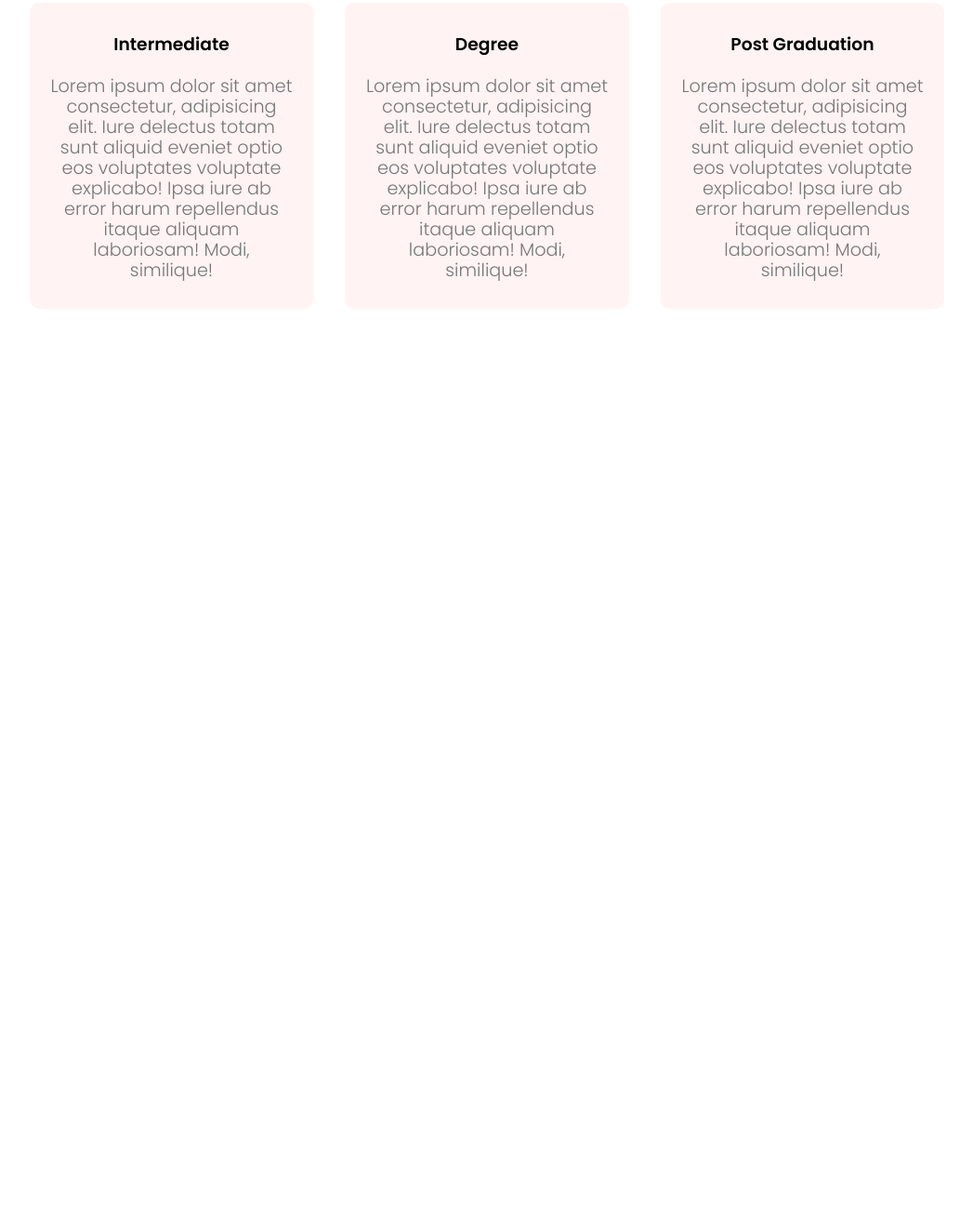
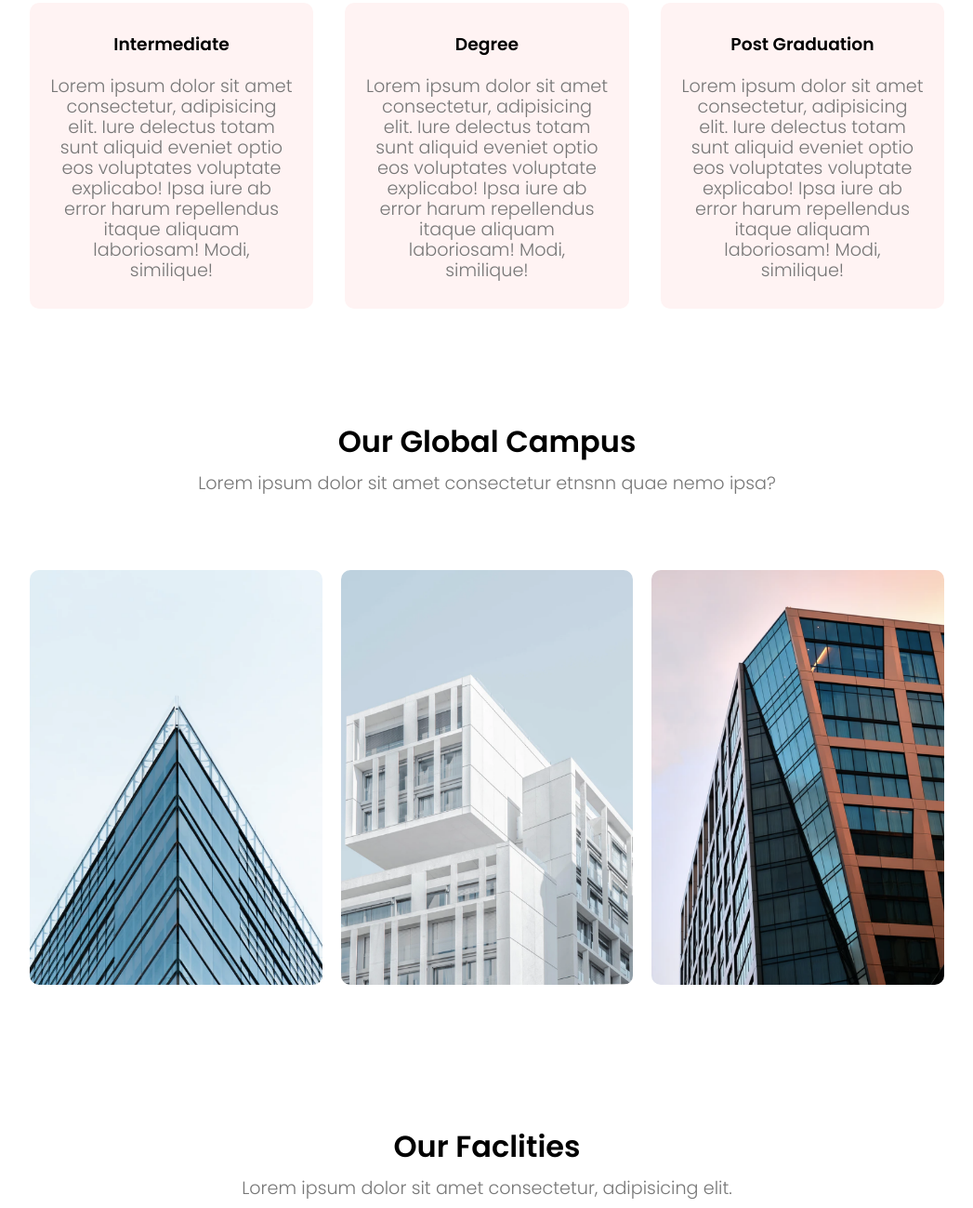
Before and after one commit to rastogiyash29/MyWebsite, a plain HTML site: page index.html in a window 1280 px wide. Shown: the part 1058-2357 px from the top of the page at 93% size, without its empty margins (116-1163 px from the left). Before the commit the page ends 1459 px from the top, so only its background shows below. Drawn offline with Linux system fonts and the light colour scheme.

```diff
--- a/index.html
+++ b/index.html
@@ -73,7 +73,40 @@
         </div>
     </Section>
 
+    <!-- Campus  -->
 
+    <Section class="campus">
+        <h1>Our Global Campus</h1>
+        <p>Lorem ipsum dolor sit amet consectetur etnsnn quae nemo ipsa?</p>
+
+        <div class="row">
+            <div class="campus-col">
+                <img src="imagesDefault/london.png" alt="">
+                <div class="layer">
+                    <h3>LONDON</h3>
+                </div>
+            </div>
+            <div class="campus-col">
+                <img src="imagesDefault/washington.png" alt="">
+                <div class="layer">
+                    <h3>WASHINTON</h3>
+                </div>
+            </div>
+            <div class="campus-col">
+                <img src="imagesDefault/newyork.png" alt="">
+                <div class="layer">
+                    <h3>NEW YORK</h3>
+                </div>
+            </div>
+
+        </div>
+    </Section>
+
+    <!-- -------Facilities--------- -->
+    <section class="facilities">
+        <h1>Our Faclities</h1>
+        <p>Lorem ipsum dolor sit amet consectetur, adipisicing elit.</p>
+    </section>
 
     <!-- Adding Menu Button functionality here using script tag -->
     <script>
--- a/styles.css
+++ b/styles.css
@@ -184,3 +184,62 @@ h3{
         flex-direction: column;
     }
 }
+
+/* ---Campus---------- */
+.campus{
+    width: 80%;
+    margin: auto;
+    text-align: center;
+    padding-top: 50px;
+}
+
+.campus-col{
+    flex-basis: 32%;
+    border-radius: 10px;
+    margin-bottom: 30px;
+    position: relative;
+    overflow: hidden;
+}
+
+.campus-col img{
+    width: 100%;
+    display: block;
+}
+
+.layer{
+    background: transparent;
+    height: 100%;
+    width: 100%;
+    position: absolute;
+    top: 0;
+    top: 0;
+    transition: ease 0.5s;
+}
+
+.layer:hover{
+    background: rgba(226,0,0,0.7);
+}
+.layer h3{
+    width: 100%;
+    font-weight: 500;
+    color: #fff;
+    font-size: 26px;
+    bottom: 0;
+    left: 50%;
+    transform: translateX(-50%);
+    position: absolute;
+    opacity: 0;
+    transition: ease 0.5s;
+}
+.layer:hover h3{
+    bottom:49%;
+    opacity: 1;
+}
+
+/* --------Facilities----------- */
+.facilities{
+    width: 80%;
+    margin: auto;
+    text-align: center;
+    padding-top: 100px;
+}
```
